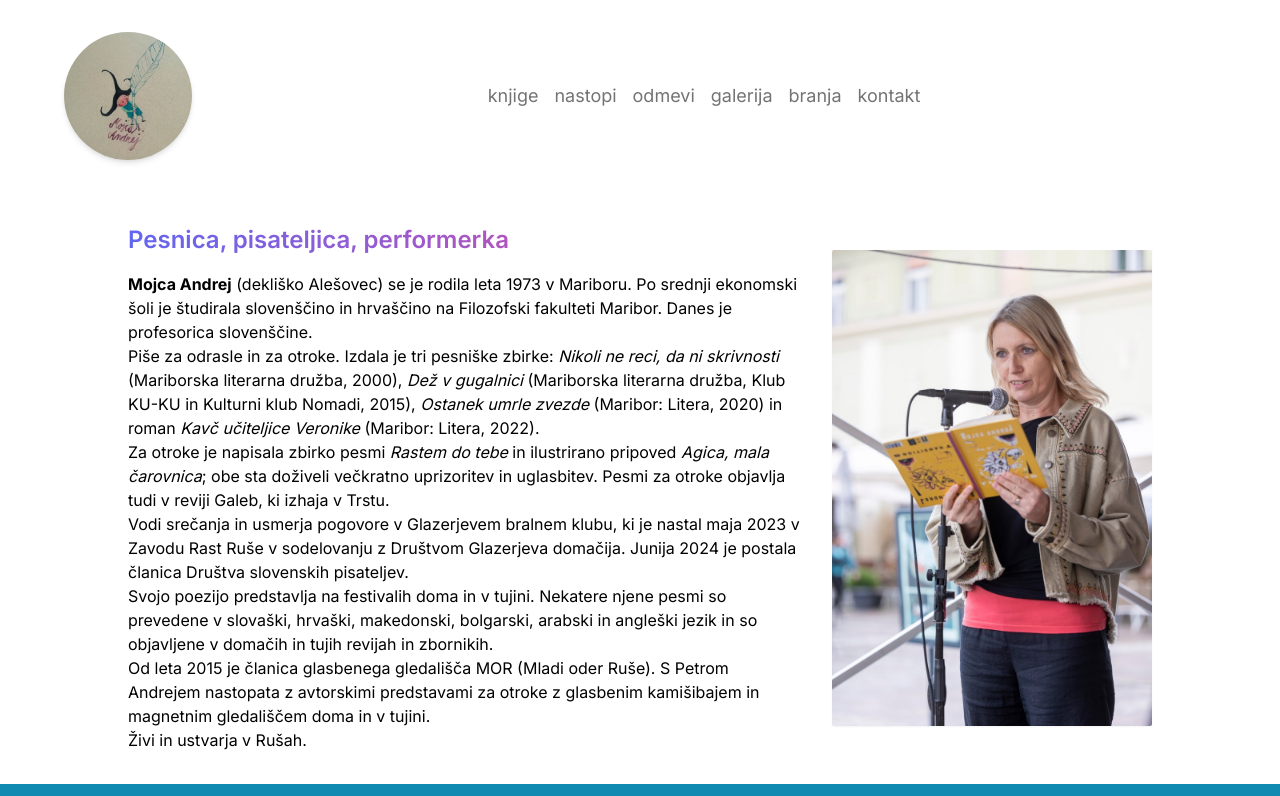
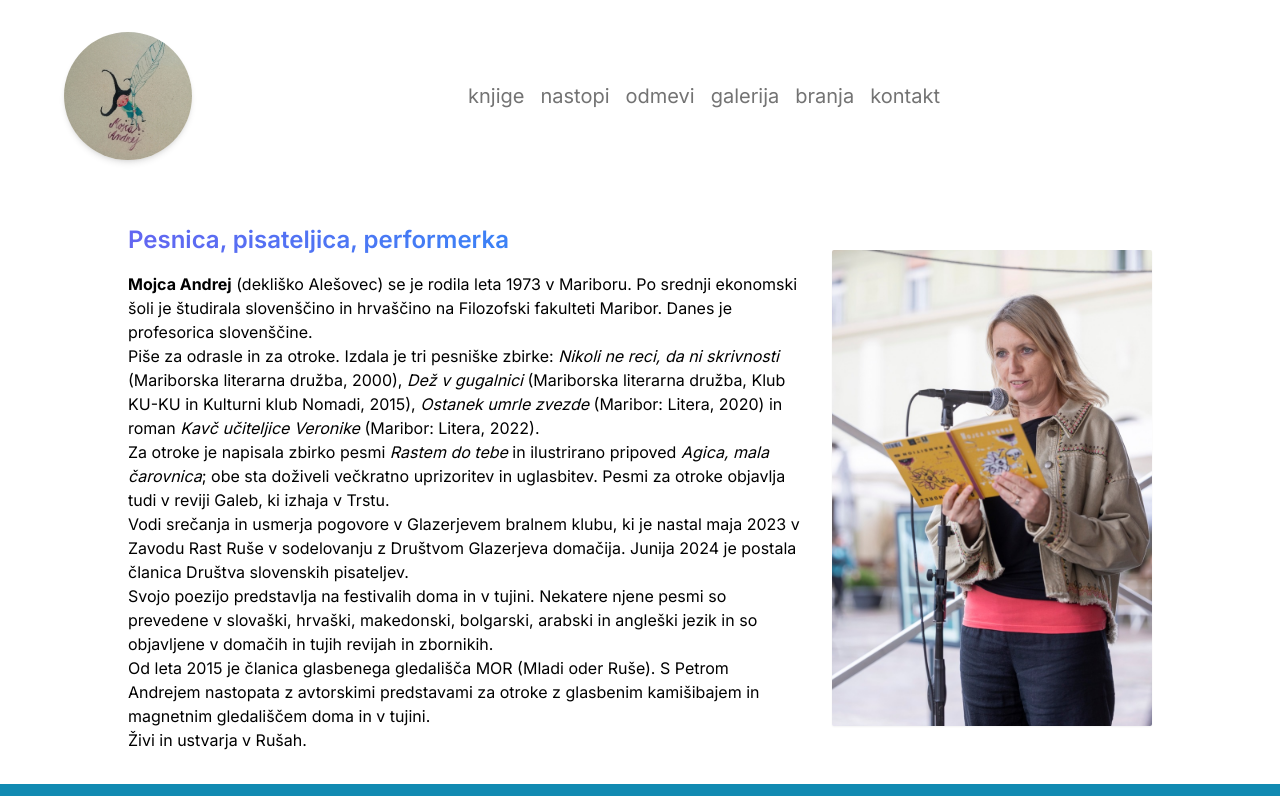
Before and after one commit to Mojca-Andrej/frontend, a Next.js app: page / in a window 1280 px wide. Shown: the top 796 px of the page. Built offline with nearby package versions, Linux system fonts and the light colour scheme.

Commit message:
books initial improvement

```diff
--- a/src/app/(general)/components/about.tsx
+++ b/src/app/(general)/components/about.tsx
@@ -3,7 +3,7 @@ export default function About() {
   return (
     <div className="grid grid-cols-1 md:grid-cols-3 gap-4 md:gap-8">
       <div className="text-black md:col-span-2">
-        <h2 className="text-2xl font-semibold bg-gradient-to-r from-indigo-500 to-pink-500 text-transparent bg-clip-text">Pesnica, pisateljica, performerka</h2>
+        <h2 className="text-2xl font-semibold bg-gradient-to-r from-indigo-500 to-blue-500 text-transparent bg-clip-text w-fit">Pesnica, pisateljica, performerka</h2>
         <p className="mt-4">
         <b>Mojca Andrej</b> (dekliško Alešovec) se je rodila leta 1973 v Mariboru. Po srednji
         ekonomski šoli je študirala slovenščino in hrvaščino na Filozofski fakulteti Maribor.
--- a/src/app/(general)/components/topbar.tsx
+++ b/src/app/(general)/components/topbar.tsx
@@ -11,7 +11,7 @@ export default function Topbar() {
                     </img>
                 </Link>
             </div>
-            <div className="buttons flex space-x-1 sm:space-x-2 md:space-x-4 items-center justify-center text-md md:text-lg">
+            <div className="buttons flex space-x-1 sm:space-x-2 md:space-x-4 items-center justify-center text-md sm:text-lg md:text-xl">
                 <Link className="text-neutral-500 hover:text-primary-500 focus:text-primary-400 hover-border-bottom" href="/knjige">knjige</Link>
                 <Link className="text-neutral-500 hover:text-primary-500 focus:text-primary-400 hover-border-bottom" href="/nastopi">nastopi</Link>
                 <Link className="text-neutral-500 hover:text-primary-500 focus:text-primary-400 hover-border-bottom" href="/odmevi">odmevi</Link>
--- a/src/app/(general)/knjige/page.tsx
+++ b/src/app/(general)/knjige/page.tsx
@@ -9,22 +9,22 @@ export default function Knjige() {
   const booksForChildren = books.filter(book => book.genre === Genre.Children)
   return (
     <main>
-        <h1 className="text-black font-semibold text-2xl py-4">Knjige za odrasle</h1>
+        <h2 className="font-semibold text-2xl mb-8 bg-gradient-to-r from-cyan-500 to-emerald-500 text-transparent bg-clip-text w-fit">Knjige za odrasle</h2>
         <div className="grid grid-cols-2 sm:grid-cols-4 md:grid-cols-6 gap-4 md:gap-4 max-w-screen-xl">
           {booksForAdults.map(book => (
               <div key={book.title} className="">
                   <Link href={`/knjige/${book.link}`}>
-                          <img src={`${book.image}`} alt={book.title} className="h-[280px] w-[200px] aspect-auto transition ease-in-out delay-0 hover:scale-105" />
+                          <img src={`${book.image}`} alt={book.title} className="w-full rounded-sm aspect-A4 transition ease-in-out delay-0 hover:scale-105" />
                   </Link>
               </div>
           ))}
         </div>
-        <h1 className="text-black font-semibold text-2xl py-4">Knjige za otroke</h1>
-        <div className="grid grid-cols-2 sm:grid-cols-4 md:grid-cols-6 gap-4 md:gap-4 max-w-screen-xl">
+        <h1 className="font-semibold text-2xl my-8 bg-gradient-to-r from-cyan-500 to-emerald-500 w-fit bg-clip-text text-transparent">Knjige za otroke</h1>
+        <div className="grid grid-cols-2 sm:grid-cols-4 md:grid-cols-6 gap-4 md:gap-4 max-w-screen-xl mb-8">
           {booksForChildren.map(book => (
               <div key={book.title} className="">
                   <Link href={`/knjige/${book.link}`}>
-                          <img src={`${book.image}`} alt={book.title} className="h-[280px] w-[200px] aspect-auto transition ease-in-out delay-0 hover:scale-105" />
+                          <img src={`${book.image}`} alt={book.title} className="w-full rounded-sm aspect-A4 transition ease-in-out delay-0 hover:scale-105" />
                   </Link>
               </div>
           ))}
--- a/tailwind.config.ts
+++ b/tailwind.config.ts
@@ -23,7 +23,7 @@ const config: Config = {
         "primary-600": "#032f41",
       },
       aspectRatio: {
-        'A4': '1.44 / 1',
+        'A4': '1 / 1.44',
       },
     },
   },
```
